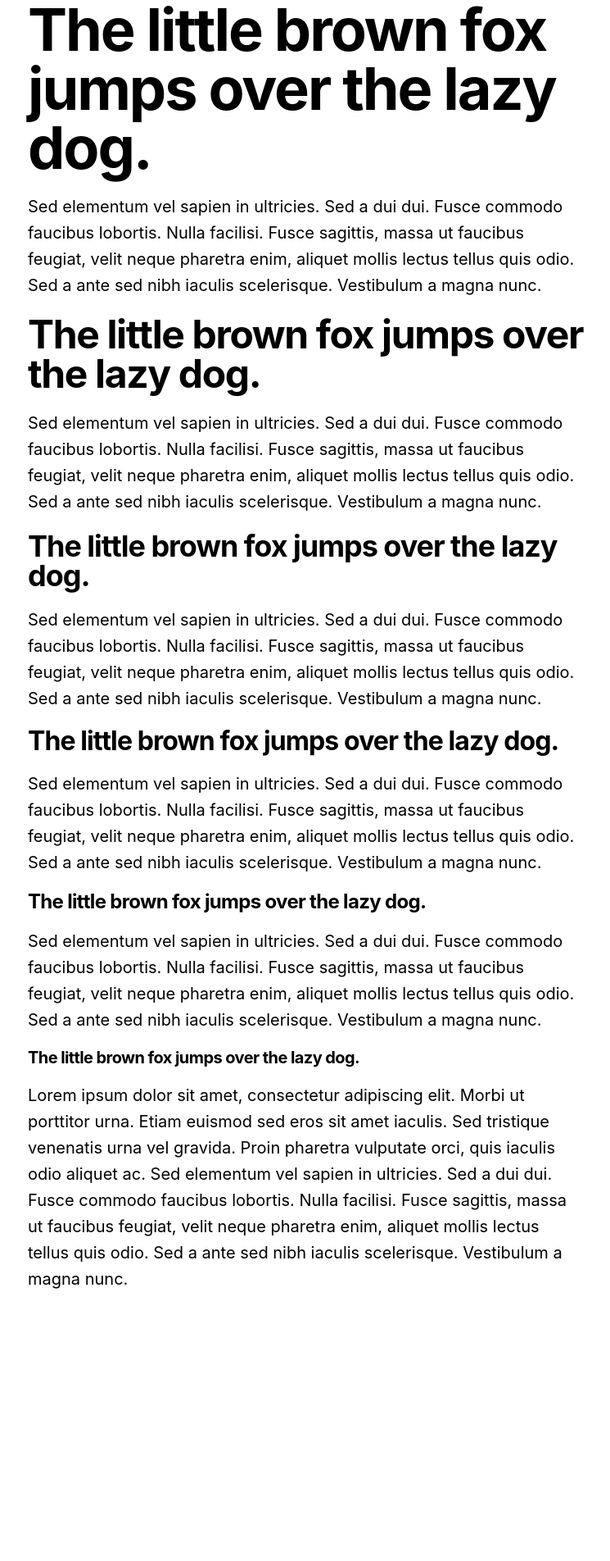
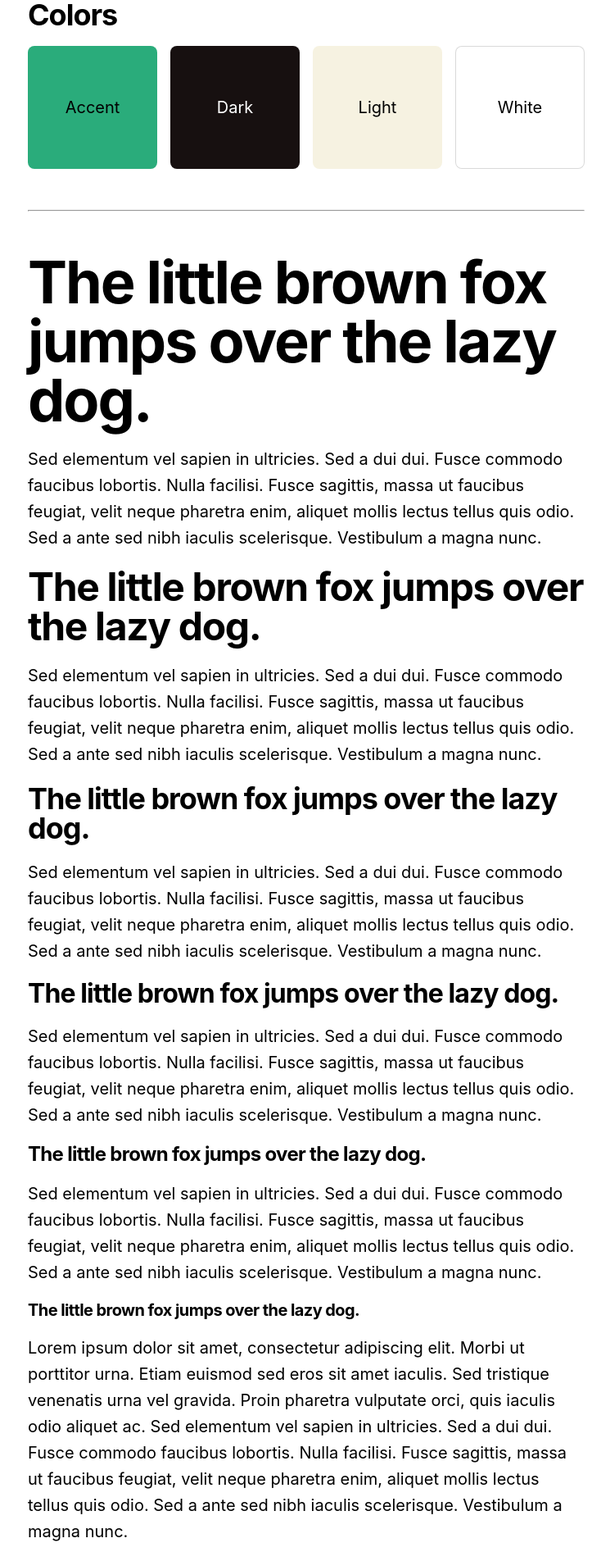
Before and after one commit to eriktailor/jekyll-sharp-styleguide, a Jekyll site: the page built from index.md, in a window 1280 px wide. Shown: the whole page at 82% size, without its empty margins (266-1011 px from the left). Built offline with Jekyll 4.4.1, drawn with Linux system fonts in a browser that asks for light colours; before the commit the page ends 1596 px from its top, so only the background shows below that.

Commit message:
Colors component added

```diff
--- /dev/null
+++ b/_includes/colors.html
@@ -0,0 +1,16 @@
+<h3>Colors</h3>
+
+<div class="color-swatches">
+    <div class="color-item bg-accent">
+        <p>Accent</p>
+    </div>
+    <div class="color-item bg-dark">
+        <p class="text-white">Dark</p>
+    </div>
+    <div class="color-item bg-light">
+        <p>Light</p>
+    </div>
+    <div class="color-item bg-white" style="box-shadow: inset 0px 0px 0 1px rgba(0,0,0,0.15)">
+        <p>White</p>
+    </div>
+</div>
--- /dev/null
+++ b/_sass/_colors.scss
@@ -0,0 +1,19 @@
+/*	COLOR SWATCHES
+=========================================================================================*/
+
+// Swatches grid
+.color-swatches {
+    display: grid;
+    grid-template-columns: repeat(auto-fill, minmax(150px, 1fr));
+    grid-gap: 1rem;
+    .color-item {
+        display: flex;
+        align-items: center;
+        justify-content: center;
+        border-radius: $border-radius;
+        height: 150px;
+        p {
+            margin-bottom: 0;
+        }
+    }
+}
--- a/_sass/_helpers.scss
+++ b/_sass/_helpers.scss
@@ -32,3 +32,17 @@
         padding-left: $i * 10px  !important;
     }
 }
+
+// Backgrounds
+@each $background, $color in $color-theme {
+    .bg-#{$background}{
+        background-color: $color;
+    }
+}
+
+// Colors
+@each $text, $color in $color-theme {
+    .text-#{$text}{
+        color: $color;
+    }
+}
--- a/_sass/_typography.scss
+++ b/_sass/_typography.scss
@@ -26,8 +26,6 @@ h1, h2, h3, h4, h5, h6 {
     line-height: 1;
 }
 
-
-
 @each $heading, $size in $font-size {
     #{$heading}{
         font-size: $size;
@@ -41,3 +39,8 @@ h1, h2, h3, h4, h5, h6 {
         }
     }
 }
+
+// Divider
+hr {
+    margin: 50px 0;
+}
--- a/_sass/_variables.scss
+++ b/_sass/_variables.scss
@@ -2,6 +2,19 @@
 $primary: #f2c700;
 $dark: #120e03;
 $white: #ffffff;
+
+// Colors
+$color-theme:(
+    accent  : #2AAC7B,
+    dark    : #171010,
+    light   : #f6f2e1,
+    white   : #ffffff
+);
+
+// ???????????????????????????????? milegyen a colorokkal?
+
+// Border radius
+$border-radius: 8px;
 
 // Breakpoints
 $breakpoint-sm: 768px;
--- a/_sass/main.scss
+++ b/_sass/main.scss
@@ -4,3 +4,4 @@
 @import "reset";
 @import "content";
 @import "typography";
+@import "colors";
--- a/index.md
+++ b/index.md
@@ -2,6 +2,10 @@
 layout: default
 title: "Jekyll Sharp StyleGuide"
 description: A fresh, lightweight custom built styleguide template to use with Jekyll sites. Just download or clone from the github repo and start building your site upon it.
+---
+
+{% include colors.html %}
+
 ---
 
 # The little brown fox jumps over the lazy dog.
```
Also changed, not shown: README.md, 2 other files.
